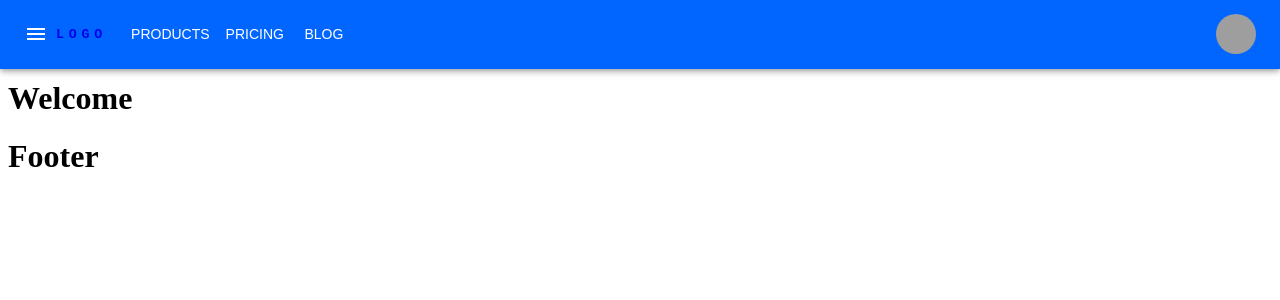
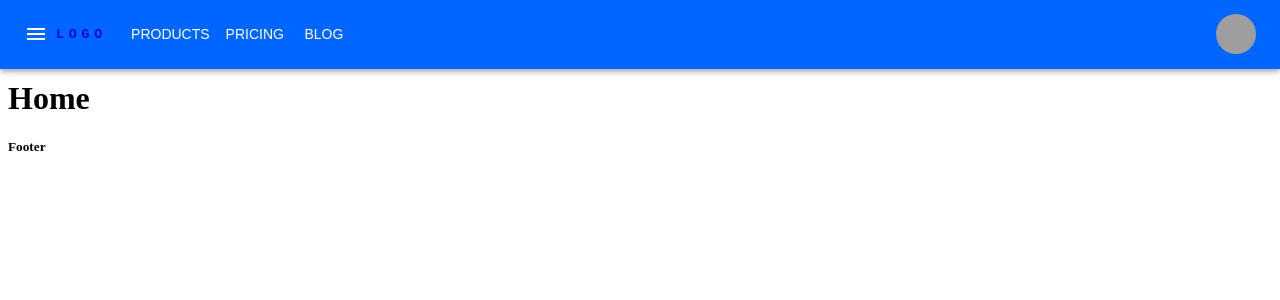
Before and after one commit to i-am-hernan/portfolio, a Next.js app in the folder packages/client/: page / in a window 1280 px wide. Shown: the top 300 px of the page. Built offline with nearby package versions, Linux system fonts and the light colour scheme; grey boxes are pictures that could not be loaded.

Commit message:
clean up

```diff
--- a/packages/client/components/Footer/index.tsx
+++ b/packages/client/components/Footer/index.tsx
@@ -1,3 +1,3 @@
 export const Footer = () => {
-  return <h1>Footer</h1>;
+  return <h5>Footer</h5>;
 };
--- a/packages/client/components/Header/index.tsx
+++ b/packages/client/components/Header/index.tsx
@@ -1,21 +1,8 @@
+import { default as AdbIcon, default as MenuIcon } from "@mui/icons-material/Menu";
+import {
+  AppBar, Avatar, Box, Button, Container, IconButton, Menu, MenuItem, Toolbar, Tooltip, Typography
+} from "@mui/material";
 import React from "react";
-import CloudIcon from "@mui/icons-material/Cloud";
-import MenuIcon from "@mui/icons-material/Menu";
-import AdbIcon from "@mui/icons-material/Menu";
-import {
-  AppBar,
-  Box,
-  Toolbar,
-  IconButton,
-  Typography,
-  MenuItemTypeMap,
-  Container,
-  Button,
-  Menu,
-  Tooltip,
-  Avatar,
-  MenuItem,
-} from "@mui/material";
 
 const pages = ["Products", "Pricing", "Blog"];
 const settings = ["Profile", "Account", "Dashboard", "Logout"];
--- a/packages/client/pages/index.tsx
+++ b/packages/client/pages/index.tsx
@@ -4,7 +4,7 @@ import { themeOptions } from "../components/theme";
 const theme = createTheme(themeOptions);
 
 const Home: any = () => {
-  return <h1>Welcome</h1>;
+  return <h1>Home</h1>;
 };
 
 export default Home;
```
